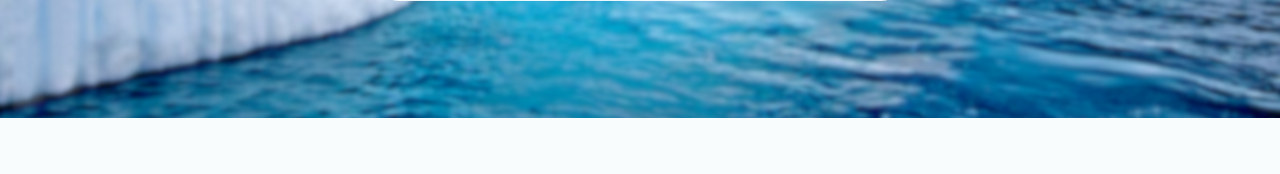
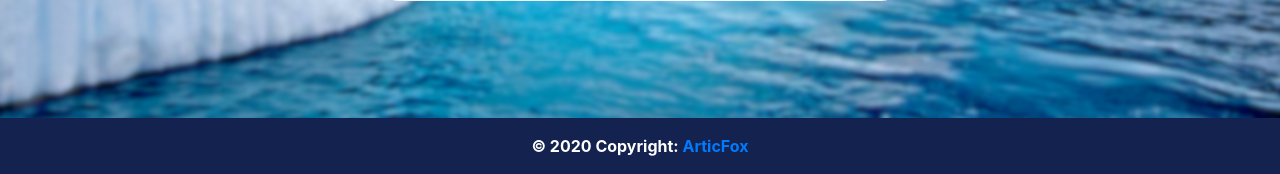
Before and after one commit to linchiyu/Django-general, a Django app: page / in a window 1280 px wide. Shown: the part 682-856 px from the top of the page. Before the commit the page ends 800 px from the top, so only its background shows below. Run offline with Django 3.2, Linux system fonts and the light colour scheme; some libraries are stand-ins or nearby versions.

Commit message:
Basic Foote

```diff
--- a/backend/static/css/base.css
+++ b/backend/static/css/base.css
@@ -59,3 +59,8 @@ h3 {
     color: #29396a;
 
 }
+footer{
+    color:white;
+    font-weight: bold;
+    background-color: #13224E;
+}
--- a/backend/templates/base.html
+++ b/backend/templates/base.html
@@ -25,11 +25,17 @@
         </title>
     </head>
 
-<body >
+    <body>
 
         {% block content %} {% endblock content %}
 
+        <footer class="text-center py-3  footer">
+            <!-- Copyright -->
+                © 2020 Copyright:
+                <a href=""> ArticFox</a>
+            <!-- Copyright -->
 
+        </footer>
     </body>
 
 </html>
```
Lines whose indentation alone changed are shown as unchanged.
